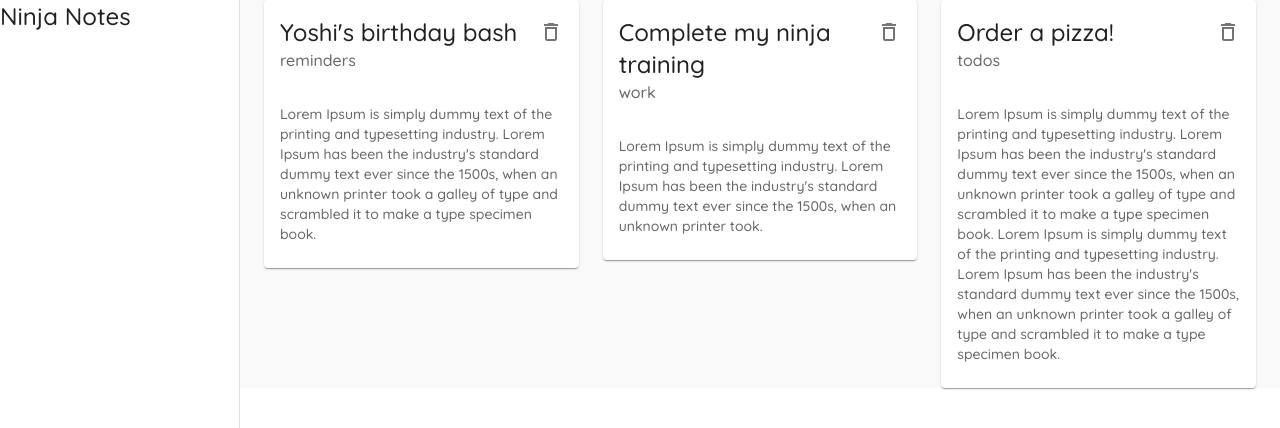
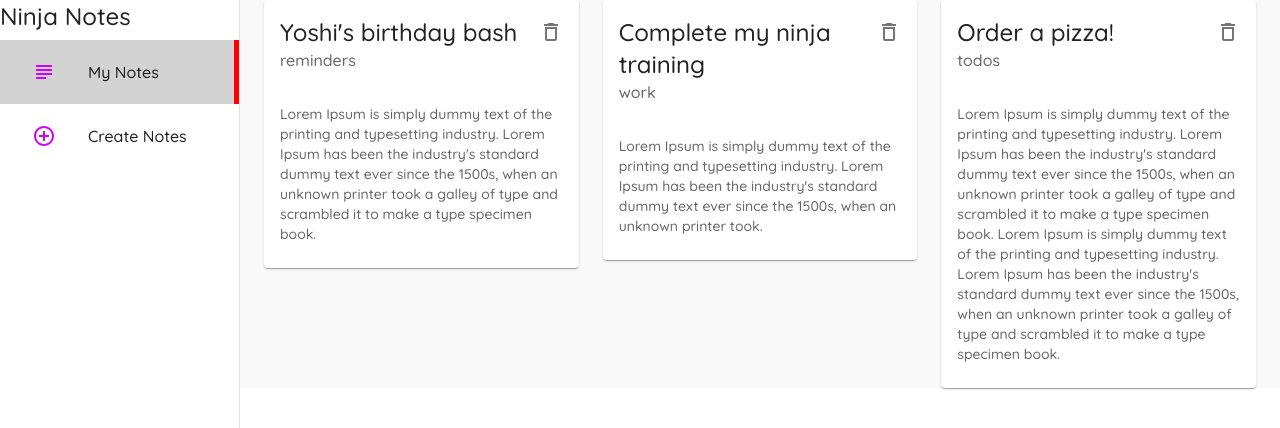
Before and after one commit to puranrana080/web-playground, a React (Create React App) app in the folder material-ui/: page / in a window 1280 px wide. Shown: the top 428 px of the page. Built offline with nearby package versions, Linux system fonts and the light colour scheme; data requests are answered from the project's data file.

Commit message:
Drawer List Items

```diff
--- a/material-ui/src/components/Layout.js
+++ b/material-ui/src/components/Layout.js
@@ -1,6 +1,8 @@
 import React from "react";
 import { styled } from "@mui/material/styles";
-import { Drawer, Typography, Box } from "@mui/material";
+import { Drawer, Typography, Box ,List,ListItem,ListItemIcon,ListItemText, ListItemButton} from "@mui/material";
+import { AddCircleOutline, SubjectOutlined } from "@mui/icons-material";
+import { useLocation, useNavigate } from "react-router-dom";
 
 const drawerWidth = 240;
 
@@ -10,6 +12,18 @@ const PageST = styled("div")({
 });
 
 const Layout = ({ children }) => {
+    const navigate = useNavigate()
+    const location =useLocation()
+    const menuItems = [{
+        text:"My Notes",
+        icon:<SubjectOutlined color="secondary"/>,
+        path:'/'
+    },
+{
+        text:"Create Notes",
+        icon:<AddCircleOutline color="secondary"/>,
+        path:'/create'
+    }]
   return (
     <Box sx={{ display: "flex" }}>
       {/* App Bar */}
@@ -19,10 +33,10 @@ const Layout = ({ children }) => {
         variant="permanent"
         anchor="left"
         sx={{
-          width: 240,
+          width: drawerWidth,
           flexShrink: 0,
           "& .MuiDrawer-paper": {
-            width: 240,
+            width: drawerWidth,
             boxSizing: "border-box",
           },
         }}
@@ -30,6 +44,26 @@ const Layout = ({ children }) => {
         <div>
           <Typography variant="h5">Ninja Notes</Typography>
         </div>
+        {/* list /links */}
+        <List>
+        {menuItems.map(item=>(
+            <ListItem key={item.text} onClick={()=>navigate(item.path)} className={location.pathname===item.path?"active":""} sx={{
+            cursor: "pointer",
+            "&.active": {
+              backgroundColor: "#d3d3d3",
+              fontWeight: "bold",
+              borderRight:'5px solid red'
+            },
+          }} >
+                <ListItemButton>
+                <ListItemIcon>{item.icon}</ListItemIcon>
+                <ListItemText primary={item.text} />
+                </ListItemButton>
+            </ListItem>
+        ))}
+
+        </List>
+
       </Drawer>
 
       <PageST>{children}</PageST>
```
